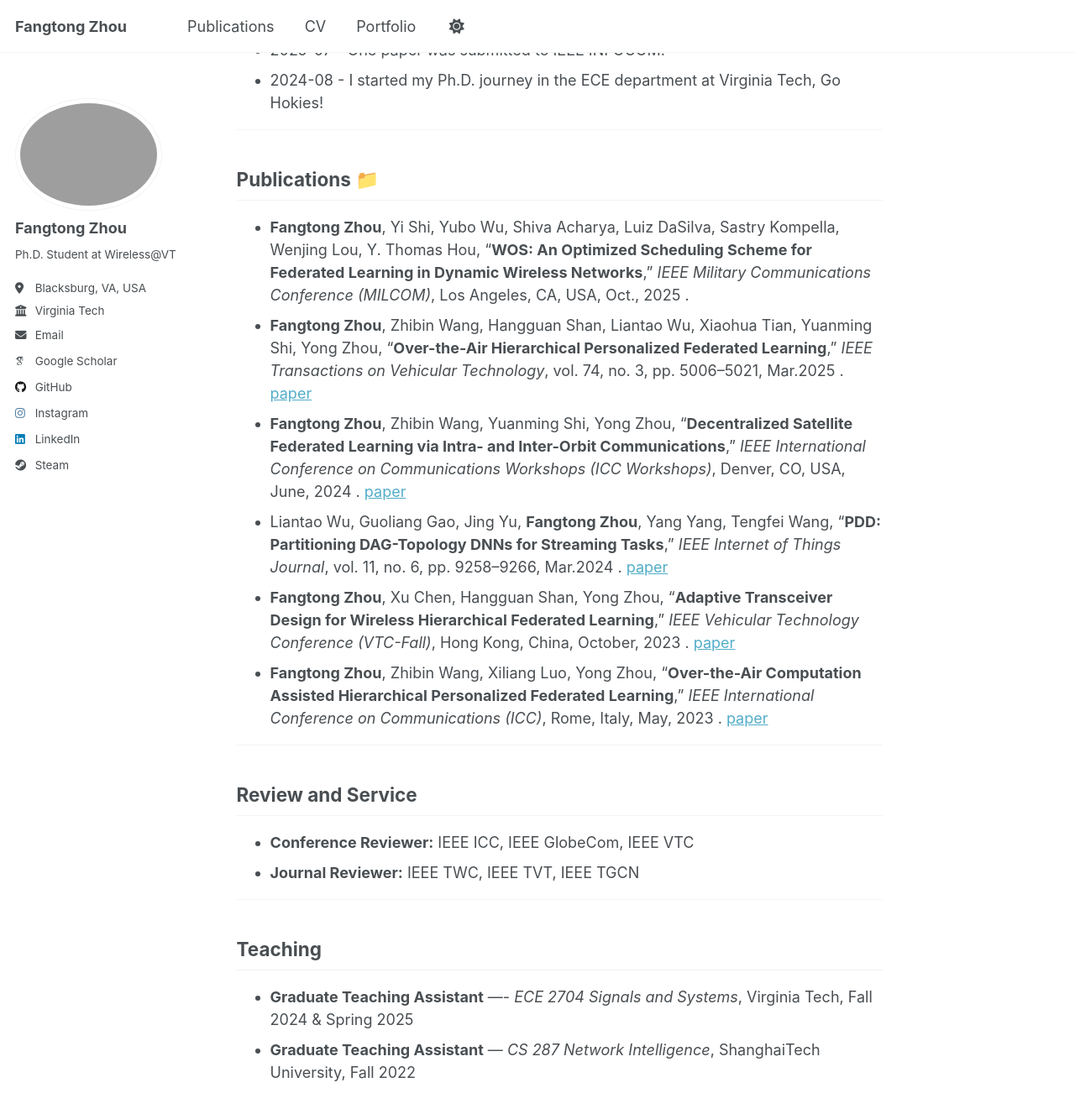
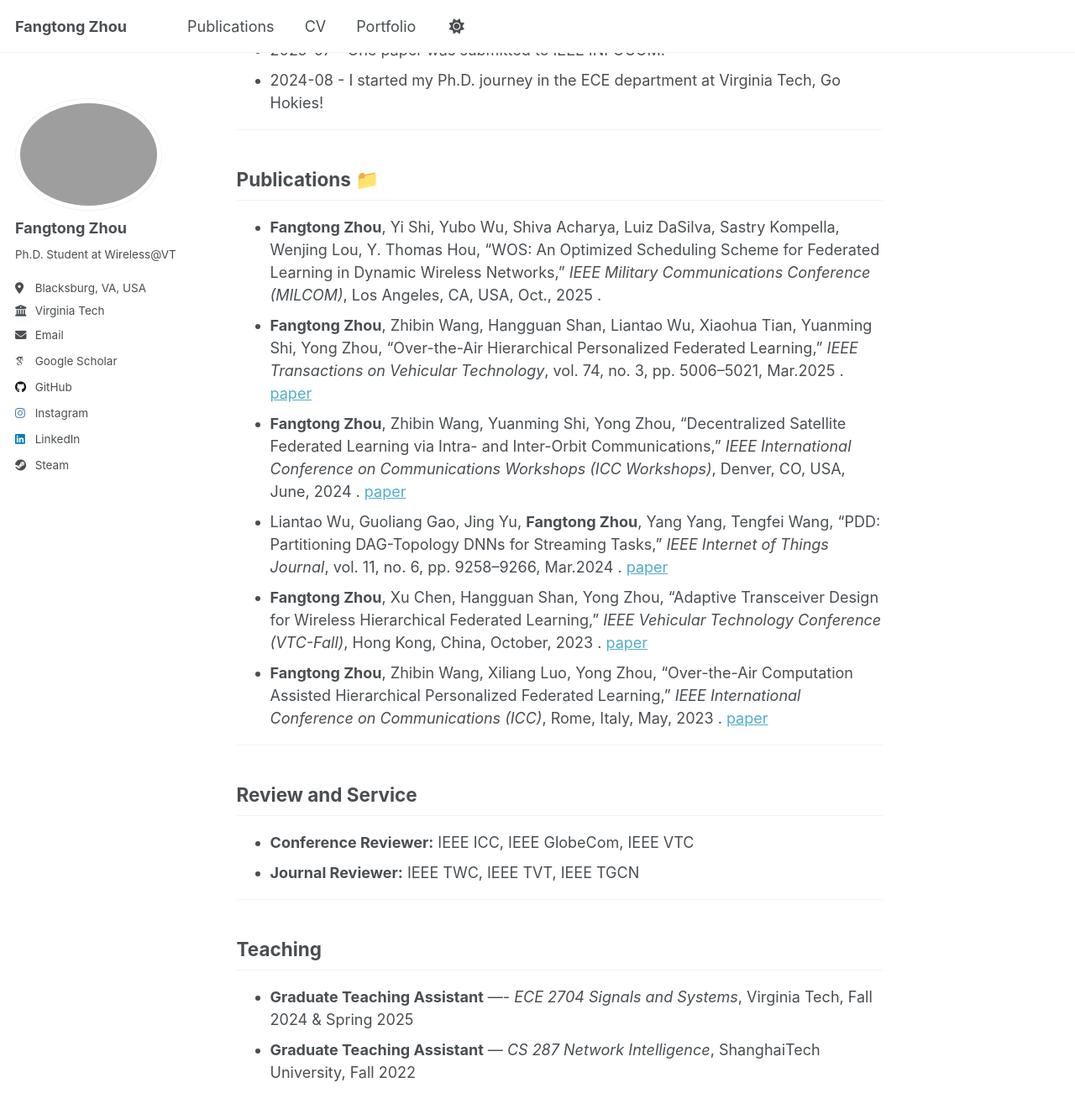
Before and after one commit to frontop137/frontop137.github.io, a Jekyll site: the page built from index.md, in a window 1280 px wide and 1400 px high, scrolled down 763 px. Shown: the top 1327 px of the window at 84% size. Built offline with Jekyll 4.4.1, drawn with Linux system fonts in a browser that asks for light colours; emoji names are drawn with the system emoji font; some web fonts are replaced; a script that is not in the unit is left out; our own code applies the rules of GitHub Pages for plain Markdown files.

Commit message:
Update index.md

```diff
--- a/index.md
+++ b/index.md
@@ -32,7 +32,7 @@
 {% assign pubs = site.publications | sort: "date" | reverse %}
 {% for p in pubs %}
   <li>
-    {{ p.authors | markdownify | strip_newlines | remove: '<p>' | remove: '</p>' }}, “<strong>{{ p.title }}</strong>,”
+    {{ p.authors | markdownify | strip_newlines | remove: '<p>' | remove: '</p>' }}, “{{ p.title }},”
     {% if p.journal %}
       <em>{{ p.journal }}</em>{% if p.volume %}, vol. {{ p.volume }}{% endif %}{% if p.number %}, no. {{ p.number }}{% endif %}{% if p.pages %}, pp. {{ p.pages }}{% endif %}{% if p.month %}, {{ p.month }}{% endif %}{% if p.year %}{{ p.year }}{% endif %}
     {% else %}
```
